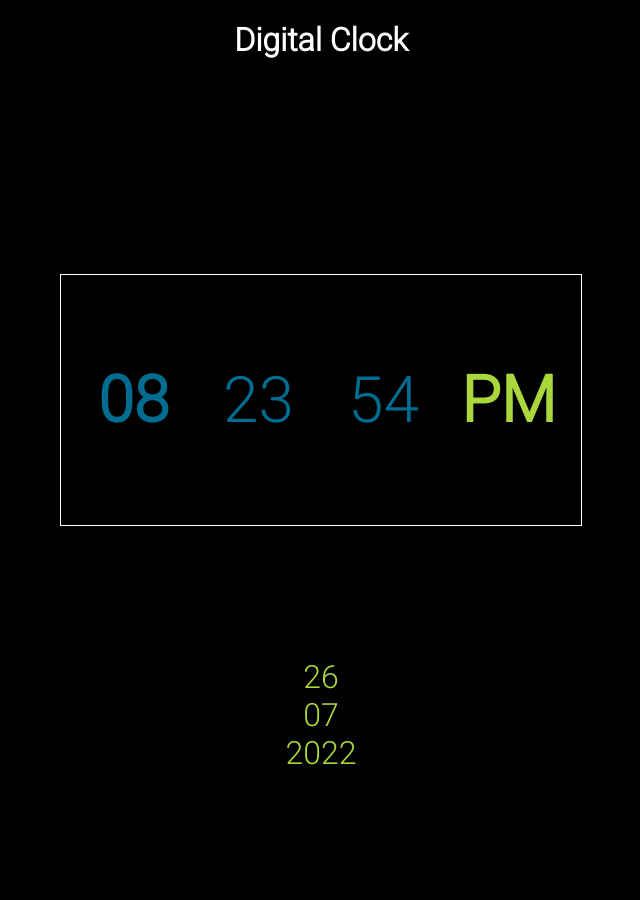
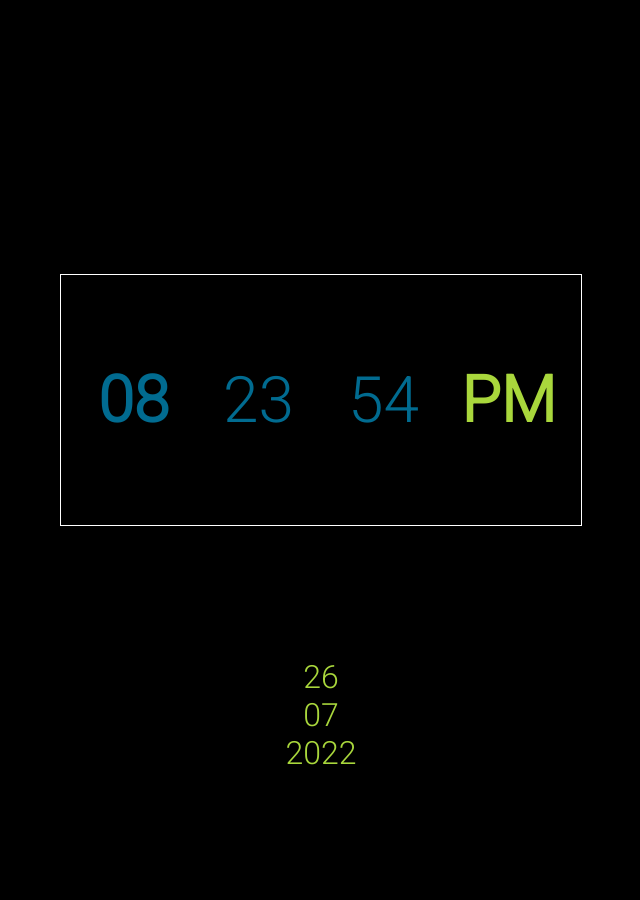
Before and after one commit to DiegoSamayoaGomez/DigitalClock, a plain HTML site: page index.html in a window 1280 px wide. Shown: the whole page, without its empty margins (319-959 px from the left). Drawn offline with Linux system fonts and the light colour scheme.

Commit message:
deleted header

```diff
--- a/styles.css
+++ b/styles.css
@@ -16,11 +16,7 @@ div {
 
 }
 
-h1{
-    color: white;
-    text-align: center;
 
-}
 body {
     background-color: #000000;
     font-family: 'Roboto', sans-serif;
```
